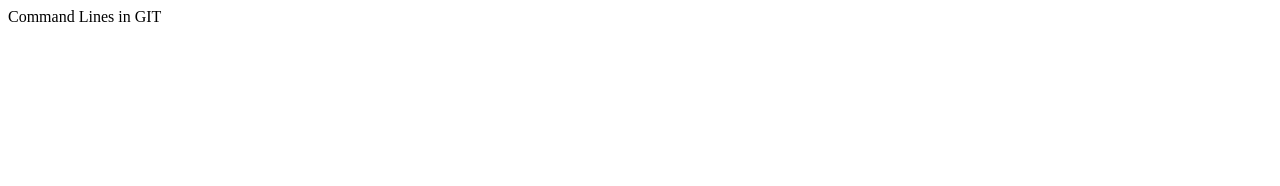
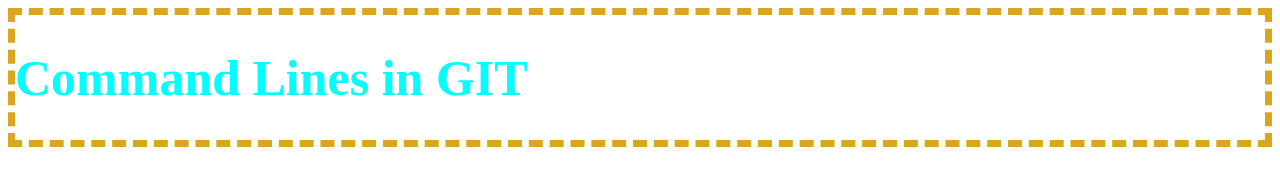
Before and after one commit to mzubtsova/My-bash-script, a plain HTML site: page index.html in a window 1280 px wide. Drawn offline with Linux system fonts and the light colour scheme.

Commit message:
style header and link css

```diff
--- a/index.html
+++ b/index.html
@@ -5,10 +5,12 @@
     <meta http-equiv="X-UA-Compatible" content="IE=edge">
     <meta name="viewport" content="width=device-width, initial-scale=1.0">
     <title>Git on it!</title>
+    <link rel="stylesheet" href="./styles.css">
 </head>
 <body>
-    <header>Command Lines in GIT</header>
-
+    <header>
+        <h1>Command Lines in GIT</h1>
+    </header>
 
 </body>
 </html>
--- a/styles.css
+++ b/styles.css
@@ -1,4 +1,8 @@
-header{
+body{
     font-size: 25px;
     color: aqua;
 }
+
+header{
+    border: 7px dashed goldenrod;
+}
```
